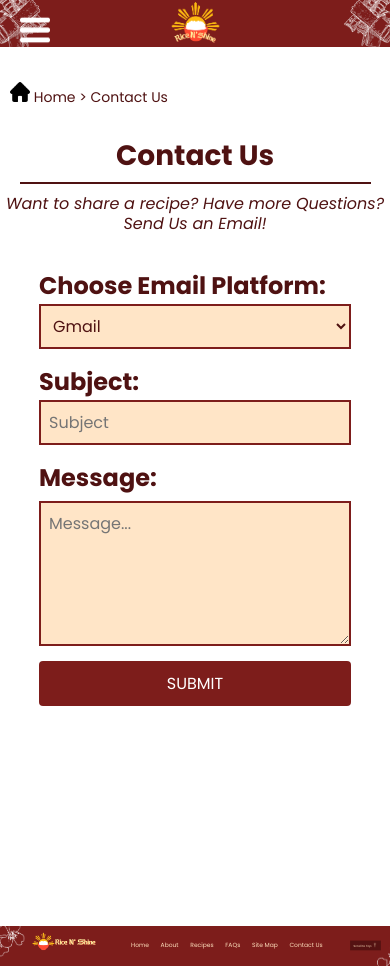
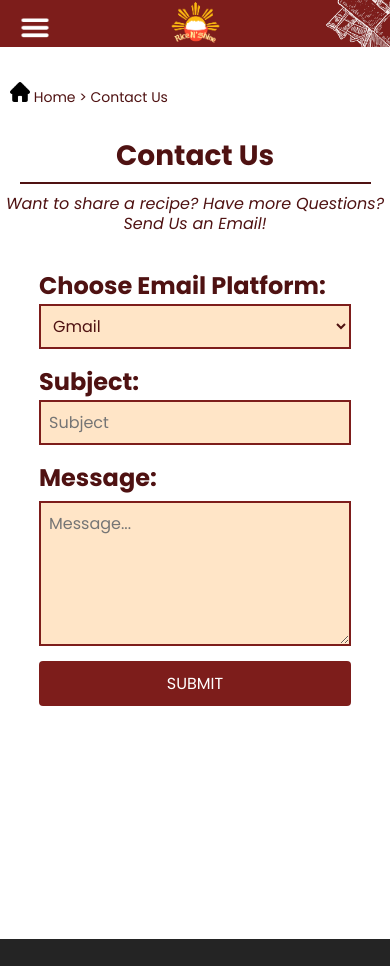
Before and after one commit to JBravo3122/Rice-N-Shine, a React (Vite) app: page /contactus in a window 390 px wide. After the commit the page ends 939 px from the top, so only its background shows below. Built offline with nearby package versions, Linux system fonts and the light colour scheme.

Commit message:
Update Header, Footer CSS

```diff
--- a/src/css/Footer.css
+++ b/src/css/Footer.css
@@ -106,3 +106,15 @@
     height: auto;
     object-fit: contain;
   }
+
+
+  @media (max-width: 768px) {
+  .footerlogocontainer {
+    display: none;
+  }
+
+  .footer{
+    height: auto;
+    background-color: white;
+  }
+}
--- a/src/css/Header.css
+++ b/src/css/Header.css
@@ -189,9 +189,18 @@ body {
 @media (max-width: 768px) {
   .hamburger {
     display: block;
+    scale:0.9;
+    padding: 0px 0px 5px 0px;
   }
 
   .desktopnav {
     display: none;
   }
+
+  .sumanleft{
+    display: none;
+  }
+  .sumanright{
+    scale: 2;
+  }
 }
```
